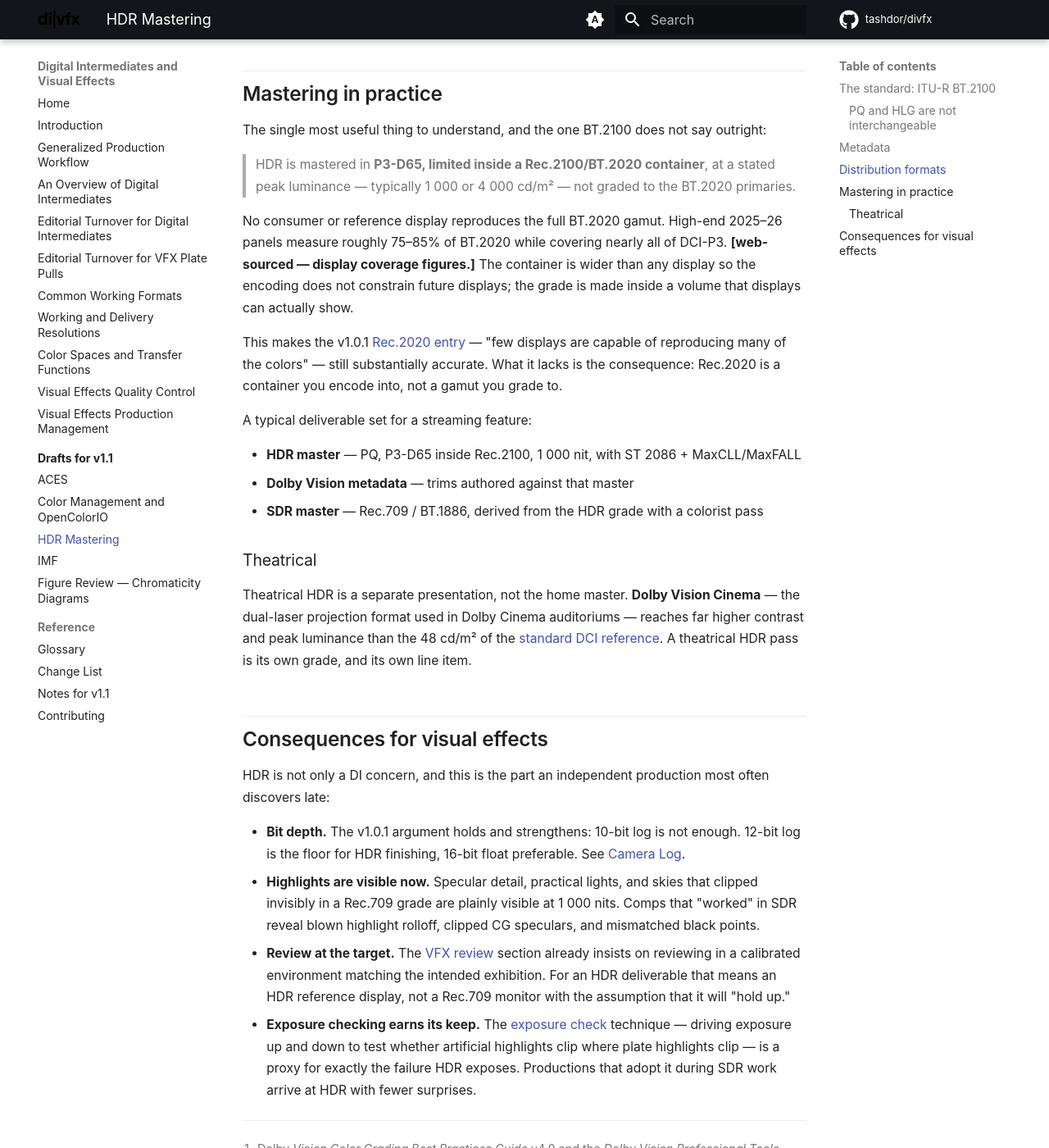
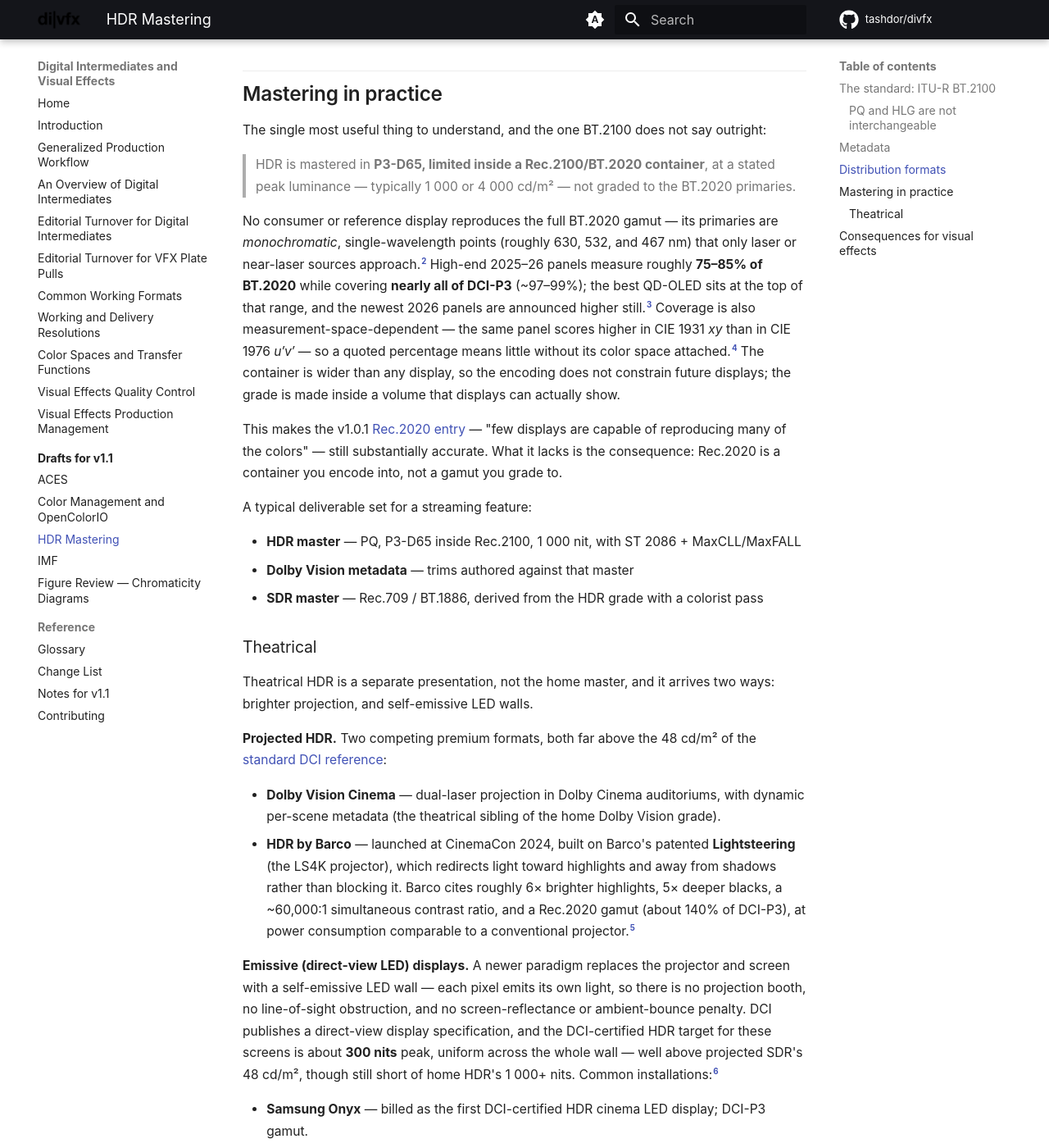
Before and after one commit to tashdor/divfx, an MkDocs documentation site: the page built from docs/drafts/hdr.md, in a window 1280 px wide and 1400 px high, scrolled down 3093 px. Shown: the whole window at 82% size. Built offline with MkDocs 1.6.1 and Material for MkDocs 9.7.7, drawn with Linux system fonts in a browser that asks for light colours; comment, search, counter and statistics services are not loaded; the version menu is left out; some of the changed text lies outside the part shown.

Commit message:
HDR: cite the BT.2020 coverage figures; add Barco HDR and emissive cinema displays
- Replaced the [web-sourced] flag on the BT.2020/DCI-P3 coverage claim with
  citations and the important nuance: no display reaches full BT.2020 because
  its primaries are monochromatic; high-end 2025-26 panels measure ~75-85%
  BT.2020 / ~97-99% DCI-P3 (RTINGS public measurements), and coverage is
  measurement-space-dependent (CIE 1931 xy runs higher than CIE 1976 u'v').
  Newest 2026 QD-OLED/tandem panels announced at ~90-95%, flagged as panel
  specs ahead of shipping reference displays.
- Theatrical HDR reorganized into projected vs emissive:
  - Projected: Dolby Vision Cinema and HDR by Barco (Lightsteering / LS4K,
    CinemaCon 2024; ~6x highlights, 5x blacks, ~60,000:1, Rec.2020).
  - Emissive (direct-view LED): self-emissive walls, DCI-certified HDR ~300
    nits — Samsung Onyx, Cinity LED (GDC server, DCI CTP v1.4), LG Miraclass.
  Manufacturer claims flagged [web-sourced].
- v1.1-notes Rec.2020 coverage entry updated to match, with the xy/u'v'
  caveat.

Co-Authored-By: Claude Opus 4.8 <noreply@anthropic.com>

```diff
--- a/docs/drafts/hdr.md
+++ b/docs/drafts/hdr.md
@@ -104,11 +104,30 @@ The single most useful thing to understand, and the one BT.2100 does not say out
 > HDR is mastered in **P3-D65, limited inside a Rec.2100/BT.2020 container**, at a stated peak
 > luminance — typically 1 000 or 4 000 cd/m² — not graded to the BT.2020 primaries.
 
-No consumer or reference display reproduces the full BT.2020 gamut. High-end 2025–26 panels
-measure roughly 75–85% of BT.2020 while covering nearly all of DCI-P3.
-**[web-sourced — display coverage figures.]** The container is wider than any display so the
-encoding does not constrain future displays; the grade is made inside a volume that displays can
-actually show.
+No consumer or reference display reproduces the full BT.2020 gamut — its primaries are
+*monochromatic*, single-wavelength points (roughly 630, 532, and 467 nm) that only laser or
+near-laser sources approach.[^hdr2] High-end 2025–26 panels measure roughly **75–85% of BT.2020**
+while covering **nearly all of DCI-P3** (~97–99%); the best QD-OLED sits at the top of that range,
+and the newest 2026 panels are announced higher still.[^hdr3] Coverage is also
+measurement-space-dependent — the same panel scores higher in CIE 1931 *xy* than in CIE 1976
+*u′v′* — so a quoted percentage means little without its color space attached.[^hdr4] The
+container is wider than any display, so the encoding does not constrain future displays; the grade
+is made inside a volume that displays can actually show.
+
+[^hdr2]: ITU-R BT.2020 (adopted by BT.2100 for HDR) defines the wide-gamut primaries as
+        monochromatic single-wavelength points, which is why only laser-pure primaries can
+        approach full coverage.
+
+[^hdr3]: Public per-display measurements are catalogued by [RTINGS](https://www.rtings.com/),
+        which reports "Rec. 2020 Coverage" and "DCI-P3 Coverage" for every panel it tests.
+        Announcements of ~90–95% Rec.2020 QD-OLED / tandem-RGB panels appeared in 2025–26 (e.g.
+        [FlatpanelsHD](https://www.flatpanelshd.com/news.php?subaction=showfull&id=1725855010),
+        [TechRadar](https://www.techradar.com/televisions/this-new-oled-panel-hits-95-color-gamut-outshining-some-of-the-best-lg-and-samsung-tvs-by-10-25)),
+        but those are panel specs ahead of shipping reference displays. **[web-sourced]**
+
+[^hdr4]: Gamut coverage is an area ratio on a chromaticity diagram; CIE 1931 *xy* and CIE 1976
+        *u′v′* give different numbers for the same display. RTINGS reports the *xy* figure, which
+        runs higher than *u′v′*.
 
 This makes the v1.0.1 [Rec.2020 entry](../color.md#display-color-spaces) — "few displays are
 capable of reproducing many of the colors" — still substantially accurate. What it lacks is the
@@ -122,11 +141,44 @@ A typical deliverable set for a streaming feature:
 
 ### Theatrical
 
-Theatrical HDR is a separate presentation, not the home master. **Dolby Vision Cinema** — the
-dual-laser projection format used in Dolby Cinema auditoriums — reaches far higher contrast and
-peak luminance than the 48 cd/m² of the
-[standard DCI reference](../color.md#dci-xyz). A theatrical HDR pass is its own grade, and its
-own line item.
+Theatrical HDR is a separate presentation, not the home master, and it arrives two ways: brighter
+projection, and self-emissive LED walls.
+
+**Projected HDR.** Two competing premium formats, both far above the 48 cd/m² of the
+[standard DCI reference](../color.md#dci-xyz):
+
+- **Dolby Vision Cinema** — dual-laser projection in Dolby Cinema auditoriums, with dynamic
+  per-scene metadata (the theatrical sibling of the home Dolby Vision grade).
+- **HDR by Barco** — launched at CinemaCon 2024, built on Barco's patented **Lightsteering**
+  (the LS4K projector), which redirects light toward highlights and away from shadows rather than
+  blocking it. Barco cites roughly 6× brighter highlights, 5× deeper blacks, a ~60,000:1
+  simultaneous contrast ratio, and a Rec.2020 gamut (about 140% of DCI-P3), at power consumption
+  comparable to a conventional projector.[^hdr5]
+
+[^hdr5]: [HDR by Barco](https://www.barco.com/en/solutions/cinema/hdr-by-barco) and the
+        [LS4K projector](https://www.barco.com/en/product/ls4k); launched at CinemaCon, April 2024.
+        The contrast and gamut figures are Barco's. **[web-sourced — manufacturer claims.]**
+
+**Emissive (direct-view LED) displays.** A newer paradigm replaces the projector and screen with a
+self-emissive LED wall — each pixel emits its own light, so there is no projection booth, no
+line-of-sight obstruction, and no screen-reflectance or ambient-bounce penalty. DCI publishes a
+direct-view display specification, and the DCI-certified HDR target for these screens is about
+**300 nits** peak, uniform across the whole wall — well above projected SDR's 48 cd/m², though
+still short of home HDR's 1 000+ nits. Common installations:[^hdr6]
+
+- **Samsung Onyx** — billed as the first DCI-certified HDR cinema LED display; DCI-P3 gamut.
+- **Cinity LED** — the LED screen of the Cinity premium format; its GDC media server passed DCI's
+  Compliance Test Plan v1.4 for HDR in early 2025.
+- **LG Miraclass** — LG's direct-view LED cinema screen, Dolby-compatible.
+
+[^hdr6]: DCI direct-view display specification and certification; the ~300-nit HDR figure and the
+        product details are from manufacturer and integrator sources
+        ([GDC Technology](https://www.gdc-tech.com/blog-and-news/true-dci-certified-hdr-for-cinema/),
+        [Samsung Onyx](https://www.avnetwork.com/avnetwork/samsung-leverages-led-strength-and-harman-to-launch-onyx-direct-view-led-cinema-screens),
+        [LG Miraclass](https://www.lg.com/us/business/direct-view-led-signage/indoor-direct-view-led-signage/miraclass-cinema-dvled)).
+        **[web-sourced.]**
+
+Either way, a theatrical HDR pass is its own grade, and its own line item.
 
 ## Consequences for visual effects
 
```
Also changed, not shown: docs/v1.1-notes.md (+5 -2 lines).
